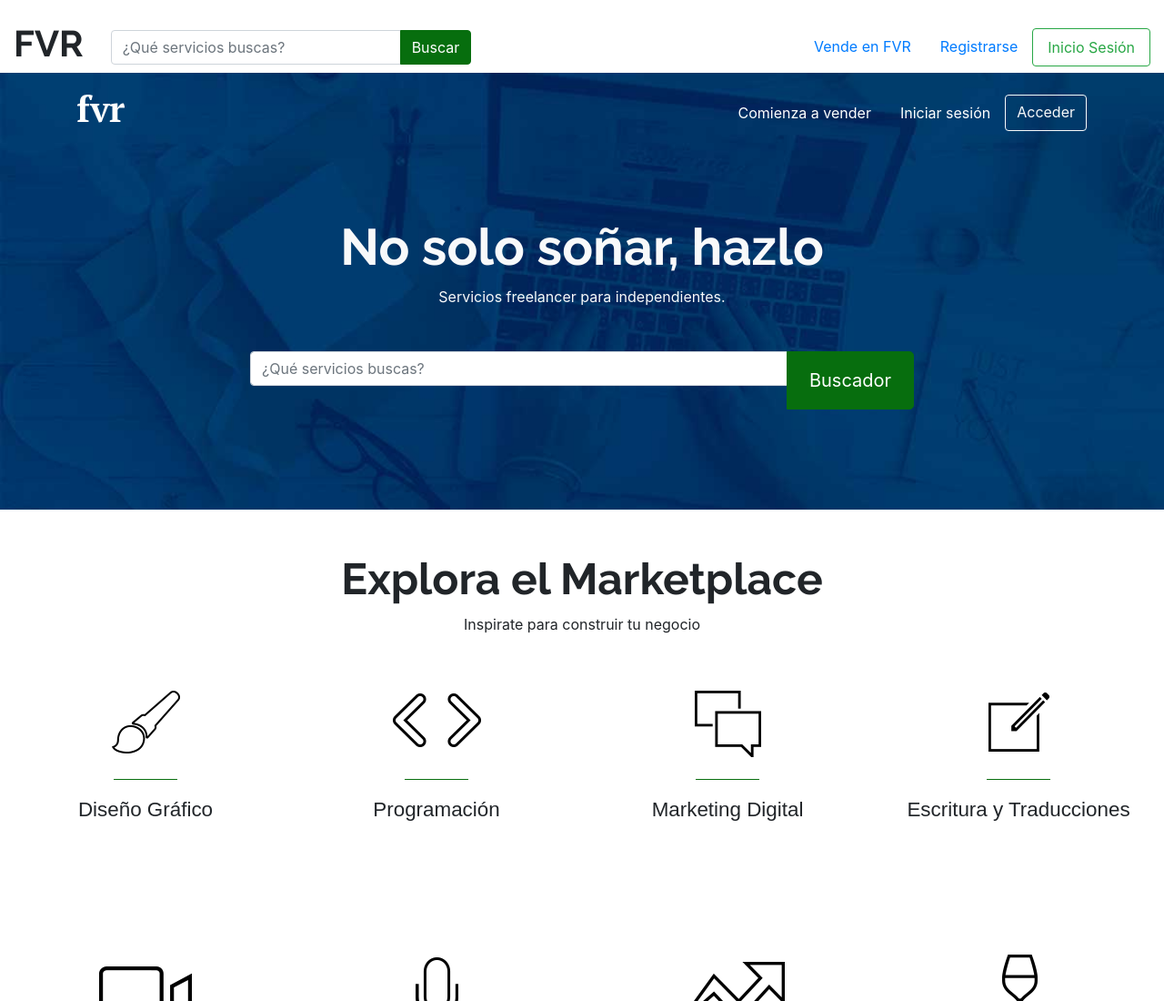
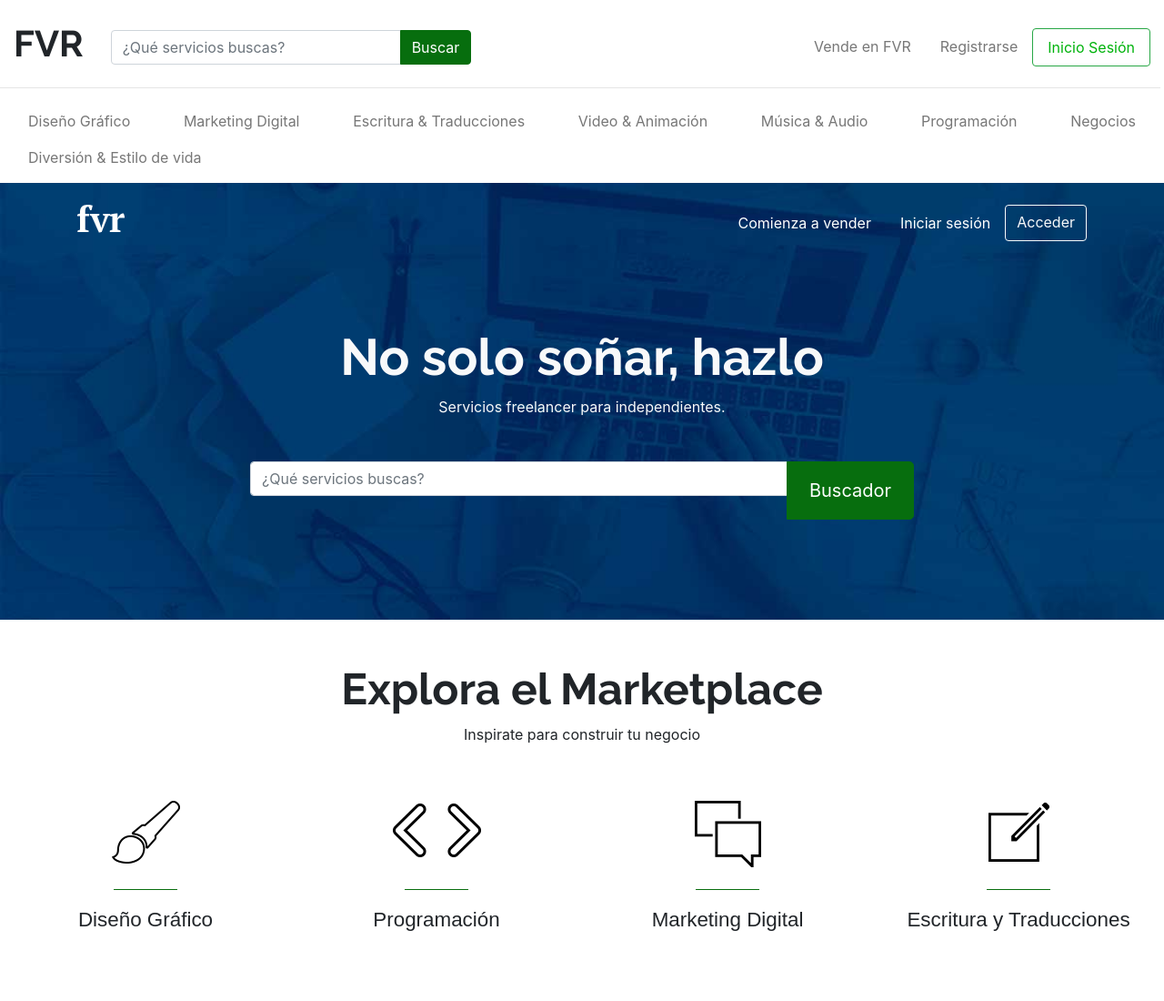
Before and after one commit to lrg1980/fvr-b4, a plain HTML site: page index.html in a window 1280 px wide. Shown: the top 1100 px of the page at 91% size. Drawn offline with nearby package versions, Linux system fonts and the light colour scheme.

Commit message:
Estilos de barra superior

```diff
--- a/css/style.css
+++ b/css/style.css
@@ -11,6 +11,17 @@ h1, h2, h3 {
 }
 h2 {
     font-size: 3rem;
+}
+
+/** SCROLL */
+.header-scroll .nav-link {
+    color: #777!important;
+}
+.header-scroll .btn-outline-success:hover {
+    color: white!important;
+}
+.header-scroll .btn-outline-success {
+    color: #00b30c!important;
 }
 .titulo {
     font-weight: 700!important;
--- a/index.html
+++ b/index.html
@@ -34,7 +34,7 @@
           </form>
         </div>
         <div class="col-md-7">
-          <nav class="nav d-flex justify-content-end">
+          <nav class="nav justify-content-end">
             <a href="#" class="nav-link">Vende en FVR</a>
             <a href="#" class="nav-link">Registrarse</a>
             <a href="#" class="nav-link btn btn-outline-success">Inicio Sesión</a>
@@ -42,7 +42,21 @@
         </div>
       </div>
     </div>
+    <hr class="mr-1">
+    <div class="container-fluid pb-2">
+      <nav class="nav justify-content-between">
+        <a href="#" class="nav-link">Diseño Gráfico</a>
+        <a href="#" class="nav-link">Marketing Digital</a>
+        <a href="#" class="nav-link">Escritura & Traducciones</a>
+        <a href="#" class="nav-link">Video & Animación</a>
+        <a href="#" class="nav-link">Música & Audio</a>
+        <a href="#" class="nav-link">Programación</a>
+        <a href="#" class="nav-link">Negocios</a>
+        <a href="#" class="nav-link">Diversión & Estilo de vida</a>
+      </nav>
+    </div>
   </div>
+
   <!-- HEADER -->
   <header class="header pt-4">
     <div class="container">
```
